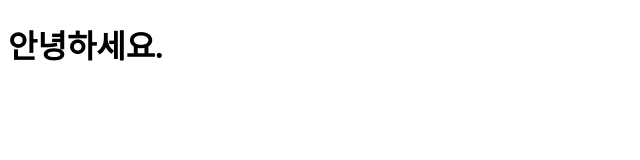
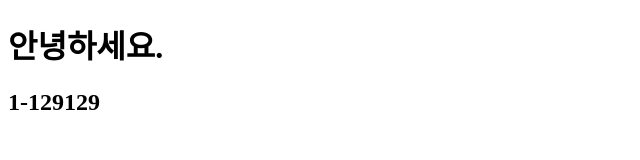
Before and after one commit to 129129129129/129, a plain HTML site: page index.html in a window 1280 px wide. Shown: the whole page, without its empty margins (0-640 px from the left). Drawn offline with Linux system fonts and the light colour scheme.

Commit message:
1-129129 git branch에서 수정

```diff
--- a/index.html
+++ b/index.html
@@ -7,5 +7,6 @@
 </head>
 <body>
     <h1>안녕하세요.</h1>
+    <h2>1-129129</h2>
 </body>
 </html>
```
